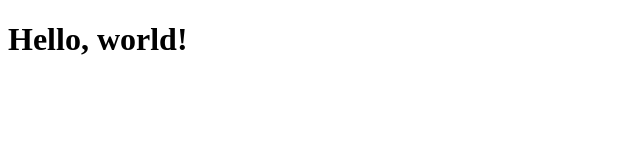
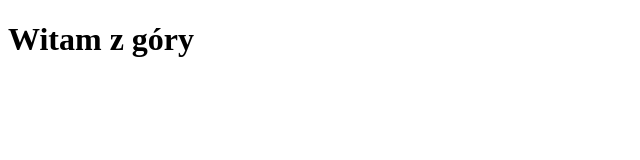
Before and after one commit to Kowdom/merito_web, a plain HTML site: page index.html in a window 1280 px wide. Shown: the whole page, without its empty margins (0-640 px from the left). Drawn offline with Linux system fonts and the light colour scheme.

Commit message:
Update index.html

```diff
--- a/index.html
+++ b/index.html
@@ -8,6 +8,6 @@
   <link rel="icon" href="favicon.png">
 </head>
 <body>
-  <h1>Hello, world!</h1>
+  <h1>Witam z góry</h1>
 </body>
 </html>
```
